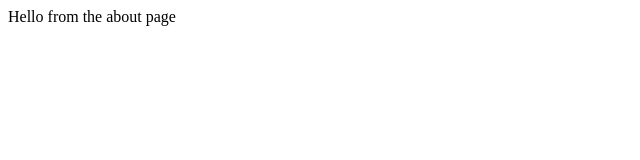
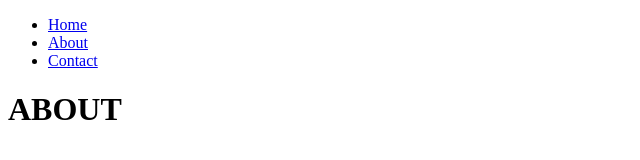
Before and after one commit to Harry-Yates/chomp, a Gatsby site: page /about in a window 1280 px wide. Shown: the whole page, without its empty margins (0-640 px from the left). Built offline with nearby package versions, Linux system fonts and the light colour scheme; Gatsby itself is replaced by a stand-in of ours.

Commit message:
started on navbar

```diff
--- a/package.json
+++ b/package.json
@@ -9,6 +9,7 @@
 	],
 	"scripts": {
 		"develop": "gatsby develop",
+		"dev": "gatsby develop",
 		"start": "gatsby develop",
 		"build": "gatsby build",
 		"serve": "gatsby serve",
--- /dev/null
+++ b/src/components/Navbar.tsx
@@ -0,0 +1,22 @@
+import { Link } from "gatsby";
+import React from "react";
+
+const Navbar = () => {
+	return (
+		<nav>
+			<ul>
+				<li>
+					<Link to="/">Home</Link>
+				</li>
+				<li>
+					<Link to="/about">About</Link>
+				</li>
+				<li>
+					<Link to="/contact">Contact</Link>
+				</li>
+			</ul>
+		</nav>
+	);
+};
+
+export default Navbar;
--- a/src/pages/about.tsx
+++ b/src/pages/about.tsx
@@ -1,7 +1,13 @@
 import React from "react";
+import Navbar from "../components/Navbar";
 
 const about = () => {
-  return <div>Hello from the about page</div>;
+	return (
+		<div>
+			<Navbar />
+			<h1>ABOUT</h1>
+		</div>
+	);
 };
 
 export default about;
```
Also changed, not shown: src/pages/contact.tsx (+7 -1 lines), src/pages/index.tsx (+2 -11 lines), 1 other file. Lines whose indentation alone changed are shown as unchanged.
